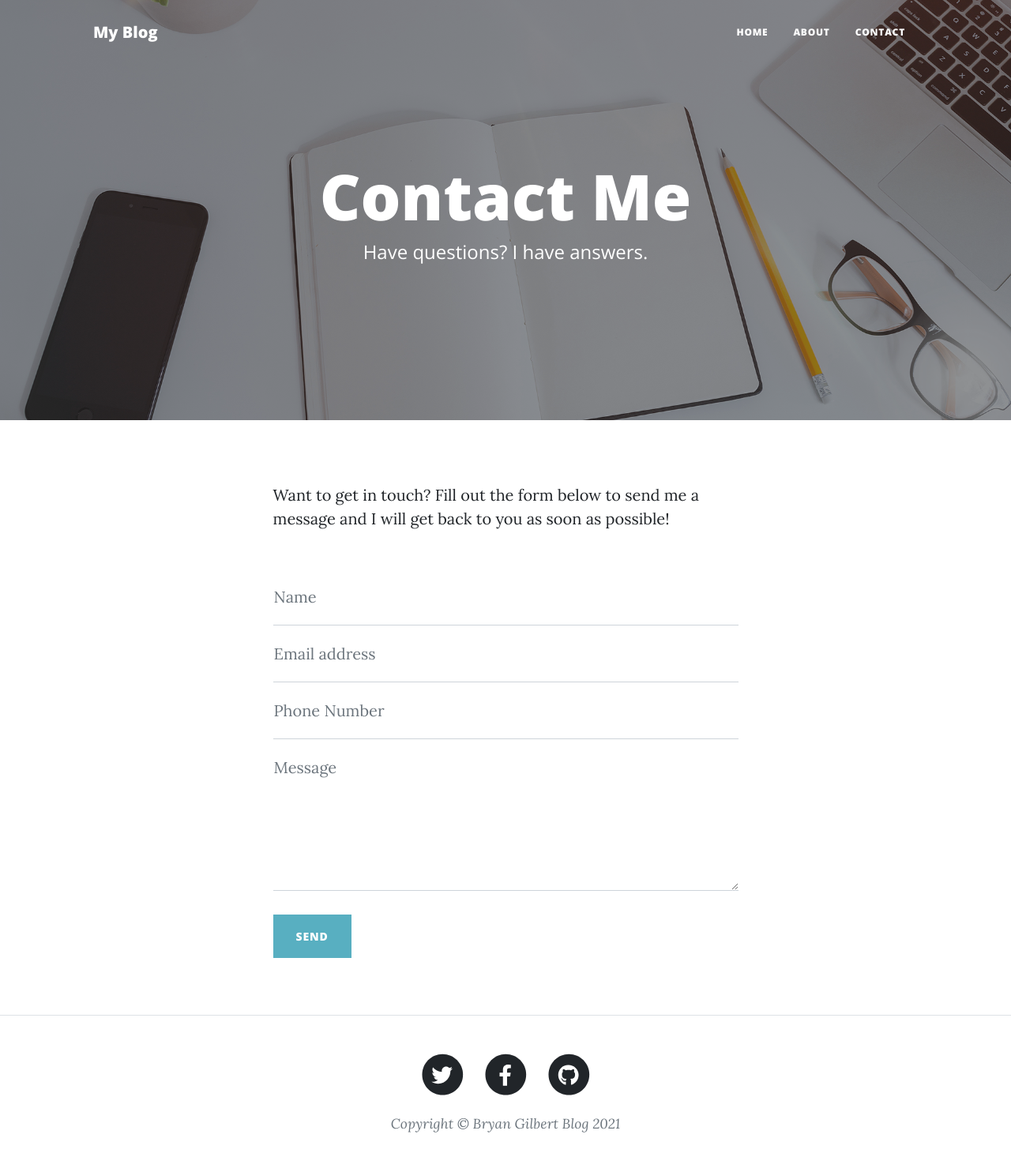
After one commit to Defalt42/Blog, a Flask app: page /contact in a window 1280 px wide. The commit adds this page. Shown: the whole page at 79% size. Run offline with Flask 2, Linux system fonts and the light colour scheme; some libraries are stand-ins or nearby versions.

Commit message:
Set up contact page

```diff
--- a/flask_blog/main.py
+++ b/flask_blog/main.py
@@ -13,6 +13,9 @@ def index():
 
     return render_template("index.html", posts=posts)
 
+@main.route("/contact")
+def contact():
+    return render_template("contact.html")
 
 @main.route('/new-post', methods=['GET','POST'])
 def add_post():
--- a/flask_blog/templates/base.html
+++ b/flask_blog/templates/base.html
@@ -25,10 +25,9 @@
                 </button>
                 <div class="collapse navbar-collapse" id="navbarResponsive">
                     <ul class="navbar-nav ms-auto py-4 py-lg-0">
-                        <li class="nav-item"><a class="nav-link px-lg-3 py-3 py-lg-4" href="index.html">Home</a></li>
-                        <li class="nav-item"><a class="nav-link px-lg-3 py-3 py-lg-4" href="about.html">About</a></li>
-                        <li class="nav-item"><a class="nav-link px-lg-3 py-3 py-lg-4" href="post.html">Sample Post</a></li>
-                        <li class="nav-item"><a class="nav-link px-lg-3 py-3 py-lg-4" href="contact.html">Contact</a></li>
+                        <li class="nav-item"><a class="nav-link px-lg-3 py-3 py-lg-4" href="{{ url_for('main.index') }}">Home</a></li>
+                        <li class="nav-item"><a class="nav-link px-lg-3 py-3 py-lg-4" href="#">About</a></li>
+                        <li class="nav-item"><a class="nav-link px-lg-3 py-3 py-lg-4" href="{{ url_for('main.contact') }}">Contact</a></li>
                     </ul>
                 </div>
             </div>
@@ -39,8 +38,8 @@
                 <div class="row gx-4 gx-lg-5 justify-content-center">
                     <div class="col-md-10 col-lg-8 col-xl-7">
                         <div class="site-heading">
-                            <h1>{% block pageTitle %}{% endblock %}</h1>
-                            <span class="subheading">{% block subTitle %}{% endblock %}</span>
+                            <h1>{% block pageHeading %}{% endblock %}</h1>
+                            <span class="subheading">{% block subHeading %}{% endblock %}</span>
                         </div>
                     </div>
                 </div>
@@ -77,7 +76,7 @@
                                 </a>
                             </li>
                         </ul>
-                        <div class="small text-center text-muted fst-italic">Copyright &copy; Your Website 2021</div>
+                        <div class="small text-center text-muted fst-italic">Copyright &copy; Bryan Gilbert Blog 2021</div>
                     </div>
                 </div>
             </div>
--- /dev/null
+++ b/flask_blog/templates/contact.html
@@ -0,0 +1,61 @@
+{% extends 'base.html' %}
+
+{% block pageHeading %}Contact Me{% endblock %}
+{% block subHeading %}Have questions? I have answers.{% endblock %}
+
+{% block mainContent %}
+<main class="mb-4">
+    <div class="container px-4 px-lg-5">
+        <div class="row gx-4 gx-lg-5 justify-content-center">
+            <div class="col-md-10 col-lg-8 col-xl-7">
+                <p>Want to get in touch? Fill out the form below to send me a message and I will get back to you as soon as possible!</p>
+                <div class="my-5">
+                    <form id="contactForm">
+                        <div class="form-floating">
+                            <input class="form-control" id="name" type="text" placeholder="Enter your name..." />
+                            <label for="name">Name</label>
+                            <div class="invalid-feedback">A name is required.</div>
+                        </div>
+                        <div class="form-floating">
+                            <input class="form-control" id="email" type="email" placeholder="Enter your email..." />
+                            <label for="email">Email address</label>
+                            <div class="invalid-feedback">An email is required.</div>
+                            <div class="invalid-feedback">Email is not valid.</div>
+                        </div>
+                        <div class="form-floating">
+                            <input class="form-control" id="phone" type="tel" placeholder="Enter your phone number..." />
+                            <label for="phone">Phone Number</label>
+                            <div class="invalid-feedback">A phone number is required.</div>
+                        </div>
+                        <div class="form-floating">
+                            <textarea class="form-control" id="message" placeholder="Enter your message here..." style="height: 12rem"></textarea>
+                            <label for="message">Message</label>
+                            <div class="invalid-feedback">A message is required.</div>
+                        </div>
+                        <br />
+                        <!-- Submit success message-->
+                        <!---->
+                        <!-- This is what your users will see when the form-->
+                        <!-- has successfully submitted-->
+                        <div class="d-none" id="submitSuccessMessage">
+                            <div class="text-center mb-3">
+                                <div class="fw-bolder">Form submission successful!</div>
+                                To activate this form, sign up at
+                                <br />
+                                <a href="https://startbootstrap.com/solution/contact-forms">https://startbootstrap.com/solution/contact-forms</a>
+                            </div>
+                        </div>
+                        <!-- Submit error message-->
+                        <!---->
+                        <!-- This is what your users will see when there is-->
+                        <!-- an error submitting the form-->
+                        <div class="d-none" id="submitErrorMessage"><div class="text-center text-danger mb-3">Error sending message!</div></div>
+                        <!-- Submit Button-->
+                        <button class="btn btn-primary text-uppercase disabled" id="submitButton" type="submit">Send</button>
+                    </form>
+                </div>
+            </div>
+        </div>
+    </div>
+</main>
+{% endblock %}
--- a/flask_blog/templates/index.html
+++ b/flask_blog/templates/index.html
@@ -1,7 +1,7 @@
 {% extends "base.html" %}
 
-{% block pageTitle %}My Flask Blog{% endblock %}
-{% block subTitle %}This is a fun Python Flask project!{% endblock %}
+{% block pageHeading %}My Flask Blog{% endblock %}
+{% block subHeading %}This is a fun Python Flask project!{% endblock %}
 
 {% block mainContent %}
 <div class="container px-4 px-lg-5">
```
